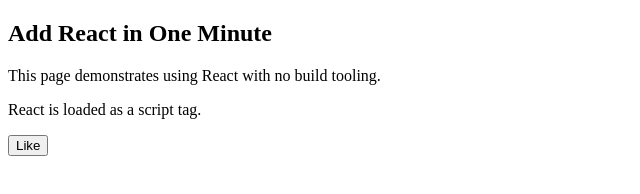
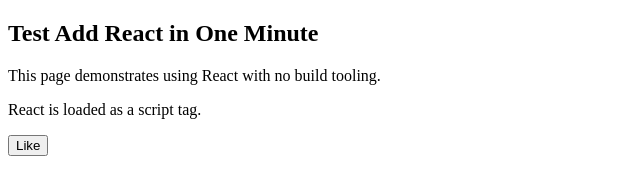
Before and after one commit to renielcanlas/ReactTest, a plain HTML site: page index.html in a window 1280 px wide. Shown: the whole page, without its empty margins (0-640 px from the left). Drawn offline with nearby package versions, Linux system fonts and the light colour scheme.

Commit message:
Update index.html

```diff
--- a/index.html
+++ b/index.html
@@ -6,7 +6,7 @@
   </head>
   <body>
 
-    <h2>Add React in One Minute</h2>
+    <h2>Test Add React in One Minute</h2>
     <p>This page demonstrates using React with no build tooling.</p>
     <p>React is loaded as a script tag.</p>
 
```
